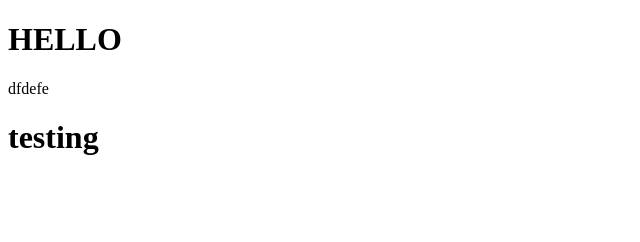
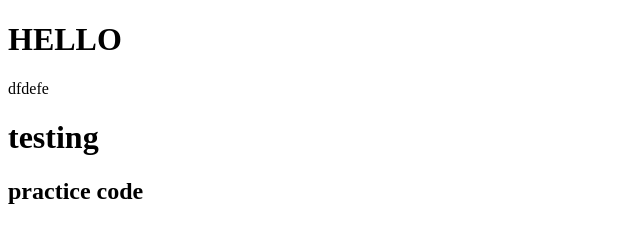
Before and after one commit to NITHISHBV/team-practice-collab, a plain HTML site: page about.html in a window 1280 px wide. Shown: the whole page, without its empty margins (0-640 px from the left). Drawn offline with Linux system fonts and the light colour scheme.

Commit message:
about page edited again

```diff
--- a/about.html
+++ b/about.html
@@ -9,5 +9,6 @@
     <H1>HELLO</H1>
     <div>dfdefe</div>
     <h1>testing </h1>
+    <h2> practice code</h2>
 </body>
 </html>
```
